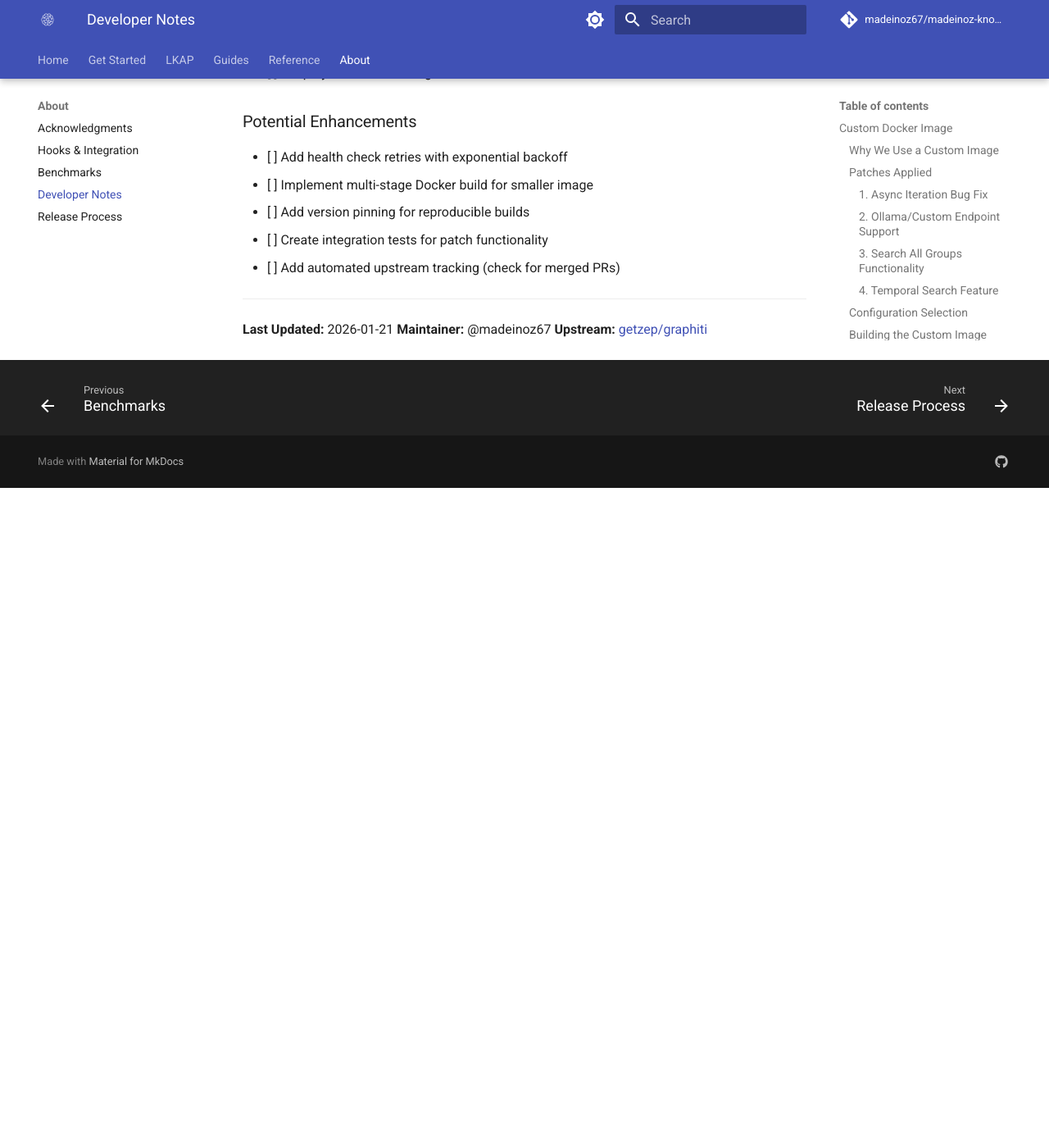
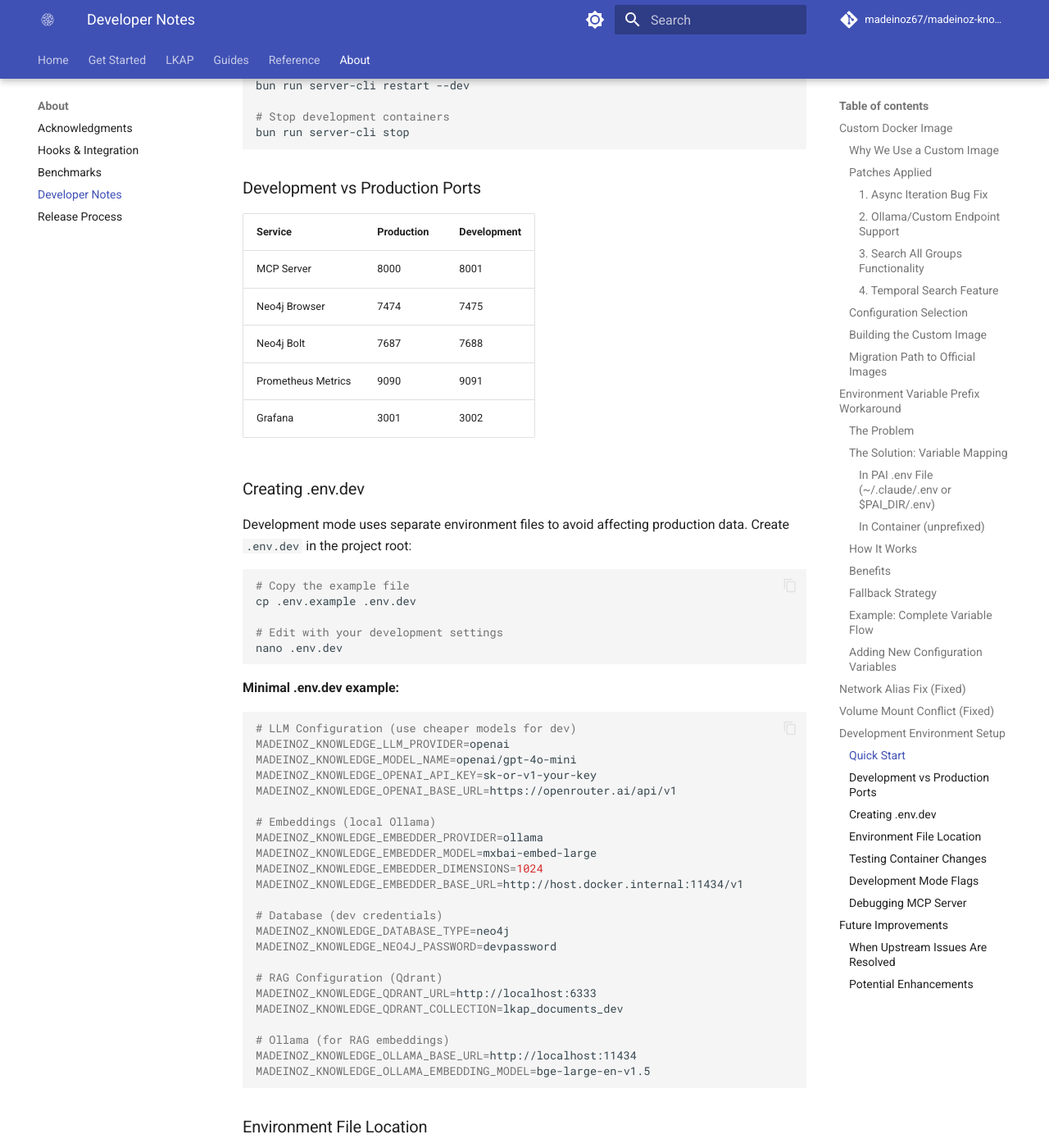
Before and after one commit to madeinoz67/madeinoz-knowledge-system, an MkDocs documentation site: the page built from docs/reference/developer-notes.md, in a window 1280 px wide and 1400 px high, scrolled down 7149 px. Shown: the whole window at 82% size. Built offline with MkDocs 1.6.1 and Material for MkDocs 9.7.7, drawn with Linux system fonts in a browser that asks for light colours; comment, search, counter and statistics services are not loaded; before the commit the page ends 7744 px from its top, so only the background shows below that; some of the changed text lies outside the part shown.

Commit message:
docs: add development environment setup guide
- Add quick start for --dev mode
- Document development vs production ports
- Add .env.dev creation instructions with example
- Document environment file location priority
- Add container change testing workflow
- Add MCP server debugging commands

Co-Authored-By: Claude Opus 4.6 <noreply@anthropic.com>

````diff
--- a/docs/reference/developer-notes.md
+++ b/docs/reference/developer-notes.md
@@ -308,6 +308,128 @@ Since the custom image has all configs and patches baked in, external mounts are
 
 ---
 
+## Development Environment Setup
+
+### Quick Start
+
+For development and testing of server code changes, use `--dev` mode which provides isolated ports and environment files:
+
+```bash
+# Start in development mode
+bun run server-cli start --dev
+
+# Restart in development mode
+bun run server-cli restart --dev
+
+# Stop development containers
+bun run server-cli stop
+```
+
+### Development vs Production Ports
+
+| Service | Production | Development |
+|---------|------------|-------------|
+| MCP Server | 8000 | 8001 |
+| Neo4j Browser | 7474 | 7475 |
+| Neo4j Bolt | 7687 | 7688 |
+| Prometheus Metrics | 9090 | 9091 |
+| Grafana | 3001 | 3002 |
+
+### Creating .env.dev
+
+Development mode uses separate environment files to avoid affecting production data. Create `.env.dev` in the project root:
+
+```bash
+# Copy the example file
+cp .env.example .env.dev
+
+# Edit with your development settings
+nano .env.dev
+```
+
+**Minimal .env.dev example:**
+
+```bash
+# LLM Configuration (use cheaper models for dev)
+MADEINOZ_KNOWLEDGE_LLM_PROVIDER=openai
+MADEINOZ_KNOWLEDGE_MODEL_NAME=openai/gpt-4o-mini
+MADEINOZ_KNOWLEDGE_OPENAI_API_KEY=sk-or-v1-your-key
+MADEINOZ_KNOWLEDGE_OPENAI_BASE_URL=https://openrouter.ai/api/v1
+
+# Embeddings (local Ollama)
+MADEINOZ_KNOWLEDGE_EMBEDDER_PROVIDER=ollama
+MADEINOZ_KNOWLEDGE_EMBEDDER_MODEL=mxbai-embed-large
+MADEINOZ_KNOWLEDGE_EMBEDDER_DIMENSIONS=1024
+MADEINOZ_KNOWLEDGE_EMBEDDER_BASE_URL=http://host.docker.internal:11434/v1
+
+# Database (dev credentials)
+MADEINOZ_KNOWLEDGE_DATABASE_TYPE=neo4j
+MADEINOZ_KNOWLEDGE_NEO4J_PASSWORD=devpassword
+
+# RAG Configuration (Qdrant)
+MADEINOZ_KNOWLEDGE_QDRANT_URL=http://localhost:6333
+MADEINOZ_KNOWLEDGE_QDRANT_COLLECTION=lkap_documents_dev
+
+# Ollama (for RAG embeddings)
+MADEINOZ_KNOWLEDGE_OLLAMA_BASE_URL=http://localhost:11434
+MADEINOZ_KNOWLEDGE_OLLAMA_EMBEDDING_MODEL=bge-large-en-v1.5
+```
+
+### Environment File Location
+
+The server-cli looks for environment files in this order:
+
+1. **Explicit path:** `--env-file /path/to/.env.dev`
+2. **Project root:** `.env.dev` (for development mode)
+3. **PAI config:** `$PAI_DIR/.env` or `~/.claude/.env` (default)
+
+### Testing Container Changes
+
+After modifying `docker/patches/*.py` or other container code:
+
+```bash
+# 1. Rebuild the Docker image
+docker build -f docker/Dockerfile -t madeinoz-knowledge-system:local .
+
+# 2. Stop existing containers
+bun run server-cli stop
+
+# 3. Start in dev mode with local image
+bun run server-cli start --dev
+
+# 4. Verify changes
+bun run server-cli logs --mcp --tail 50
+```
+
+### Development Mode Flags
+
+The `--dev` flag affects:
+
+- **Ports:** All services use alternate ports (see table above)
+- **Env files:** Uses `/tmp/madeinoz-knowledge-*-dev.env` for container config
+- **Data isolation:** Dev containers use separate volumes
+- **Image:** Can use local builds without affecting production
+
+### Debugging MCP Server
+
+To debug MCP server issues:
+
+```bash
+# View MCP server logs
+bun run server-cli logs --mcp
+
+# Follow logs in real-time
+bun run server-cli logs --mcp --tail 100 -f
+
+# Check container health
+docker ps -a | grep knowledge
+
+# Inspect container environment
+docker exec -it madeinoz-knowledge-mcp-dev env | grep MADEINOZ
+```
+
+---
+
 ## Future Improvements
 
 ### When Upstream Issues Are Resolved
````
